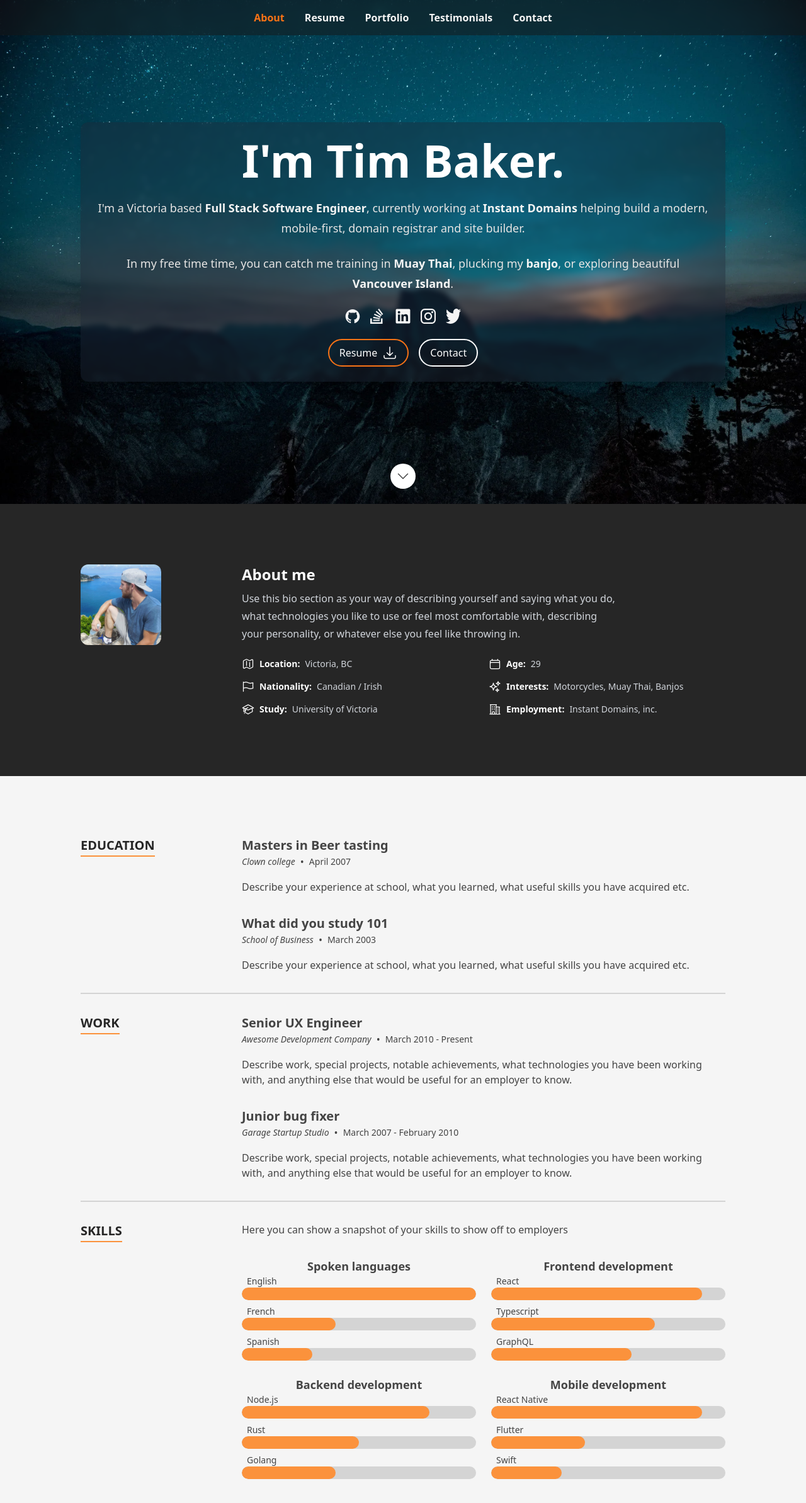
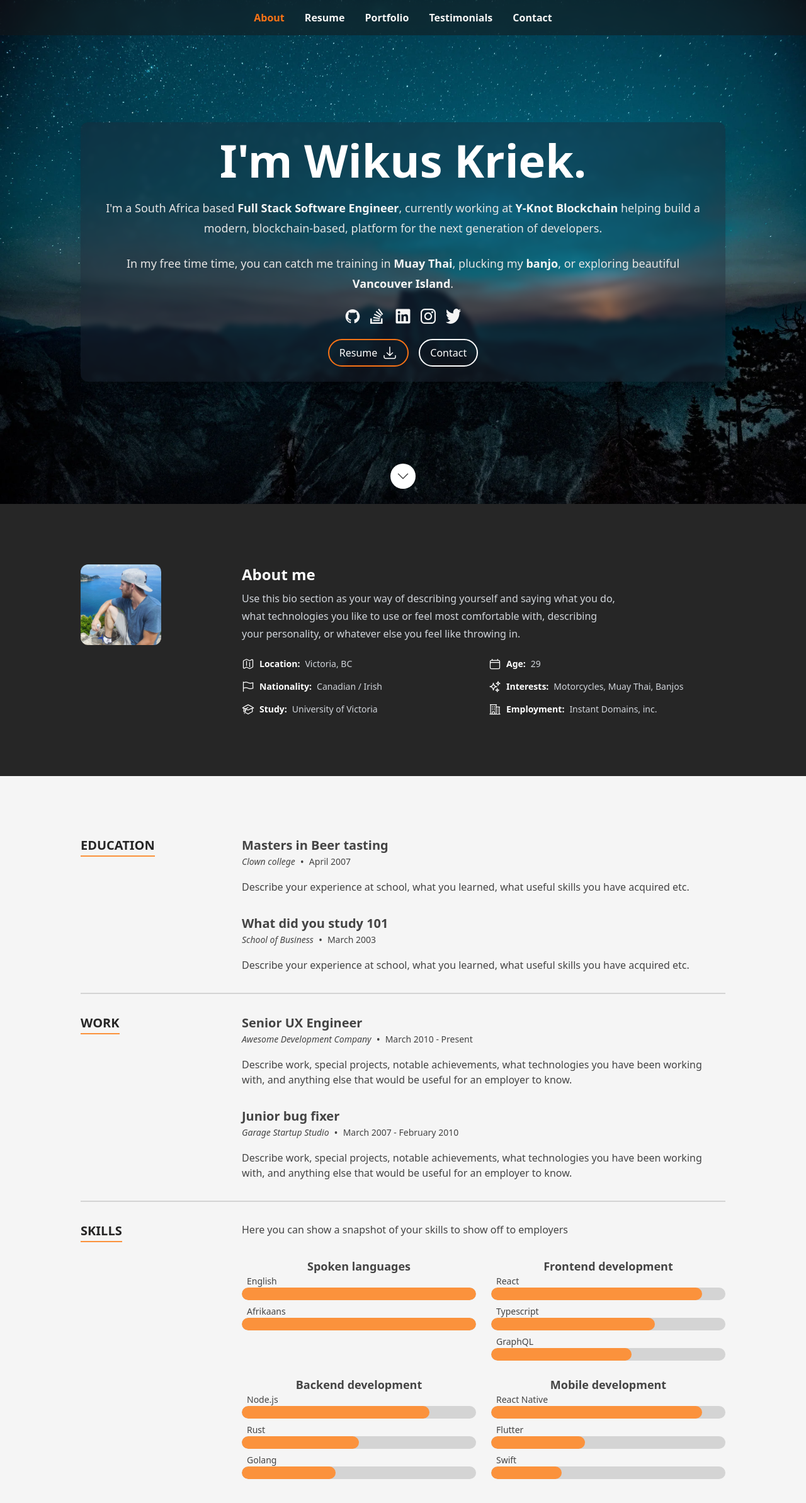
Before and after one commit to WikusKriek/react-resume, a Next.js app: page / in a window 1280 px wide. Shown: the top 2386 px of the page at 63% size. Built offline with nearby package versions, Linux system fonts and the light colour scheme.

Commit message:
Feat: first changes

```diff
--- a/next.config.js
+++ b/next.config.js
@@ -23,7 +23,16 @@ const nextConfig = {
   reactStrictMode: true,
   swcMinify: true,
   trailingSlash: false,
+  output: "export",
+
+  /**
+   * Set base path. This is the slug of your GitHub repository.
+   *
+   * @see https://nextjs.org/docs/app/api-reference/next-config-js/basePath
+   */
+  basePath: "/nextjs-github-pages",
   images: {
+    unoptimized: true,
     remotePatterns: [
       {
         protocol: 'https',
--- a/src/data/data.tsx
+++ b/src/data/data.tsx
@@ -69,13 +69,13 @@ export type SectionId = (typeof SectionId)[keyof typeof SectionId];
  */
 export const heroData: Hero = {
   imageSrc: heroImage,
-  name: `I'm Tim Baker.`,
+  name: `I'm Wikus Kriek.`,
   description: (
     <>
       <p className="prose-sm text-stone-200 sm:prose-base lg:prose-lg">
-        I'm a Victoria based <strong className="text-stone-100">Full Stack Software Engineer</strong>, currently working
-        at <strong className="text-stone-100">Instant Domains</strong> helping build a modern, mobile-first, domain
-        registrar and site builder.
+        I'm a South Africa based <strong className="text-stone-100">Full Stack Software Engineer</strong>, currently working
+        at <strong className="text-stone-100">Y-Knot Blockchain</strong> helping build a modern, blockchain-based,
+        platform for the next generation of developers.
       </p>
       <p className="prose-sm text-stone-200 sm:prose-base lg:prose-lg">
         In my free time time, you can catch me training in <strong className="text-stone-100">Muay Thai</strong>,
@@ -129,12 +129,8 @@ export const skills: SkillGroup[] = [
         level: 10,
       },
       {
-        name: 'French',
-        level: 4,
-      },
-      {
-        name: 'Spanish',
-        level: 3,
+        name: 'Afrikaans',
+        level: 10,
       },
     ],
   },
```
Also changed, not shown: 1 other file (tests, documents, lock files or other folders).
